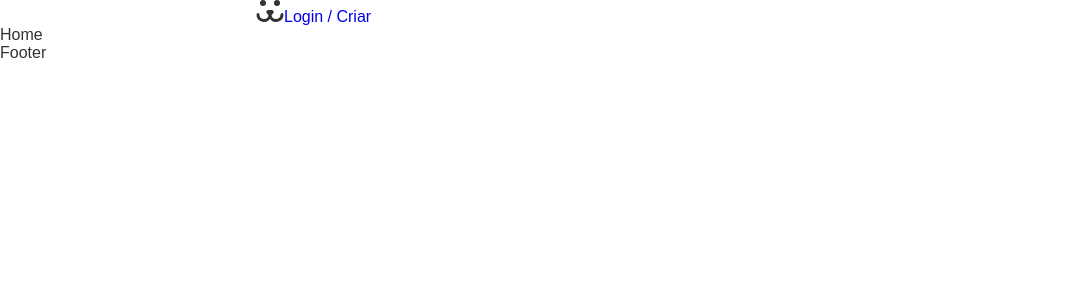
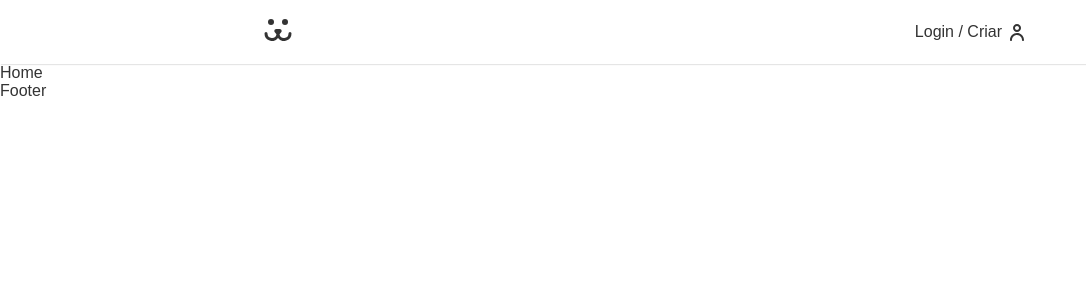
Before and after one commit to jeanfwl/react-origamid, a React app in the folder dogs/: page / in a window 1280 px wide. Shown: the top 300 px of the page, without its empty margins (0-1086 px from the left). Built offline with nearby package versions, Linux system fonts and the light colour scheme; the HTML template or start-up script is replaced by a standard one.

Commit message:
Finalizado alterações iniciais no Header e estilos gerais

```diff
--- a/dogs/src/App.css
+++ b/dogs/src/App.css
@@ -3,6 +3,7 @@
 }
 
 body {
+  padding-top: 4rem;
   color: #333;
   margin: 0;
   --type-primary: Arial, Helvetica, sans-serif;
@@ -12,6 +13,7 @@
 
 a {
   text-decoration: none;
+  color: #333;
 }
 
 ul, li {
--- a/dogs/src/Components/Header.jsx
+++ b/dogs/src/Components/Header.jsx
@@ -5,12 +5,14 @@
 
 const Header = () => {
   return (
-    <header className={`${styles.header} container`}>
-      <nav>
-        <Link to="/" end>
+    <header className={`${styles.header}`}>
+      <nav className={`${styles.nav} container`}>
+        <Link to="/" className={styles.logo}>
           <Dogs />
         </Link>
-        <Link to="/login">Login / Criar</Link>
+        <Link to="/login" className={styles.login}>
+          Login / Criar
+        </Link>
       </nav>
     </header>
   );
--- a/dogs/src/Components/Header.module.css
+++ b/dogs/src/Components/Header.module.css
@@ -0,0 +1,33 @@
+.header {
+  width: 100%;
+  background-color: #fff;
+  box-shadow: 1px 1px 1px rgba(0, 0, 0, .1);
+  position: fixed;
+  top: 0;
+  z-index: 100;
+}
+
+.nav {
+  display: flex;
+  justify-content: space-between;
+  align-items: center;
+  height: 4rem;
+}
+
+.logo {
+  padding: .5rem;
+}
+
+.login {
+  display: flex;
+  align-items: center;
+}
+
+.login::after {
+  content: '';
+  display: inline-block;
+  height: 17px;
+  width: 14px;
+  background: url('../Assets/usuario.svg') no-repeat center center;
+  margin-left: .5rem
+}
```
